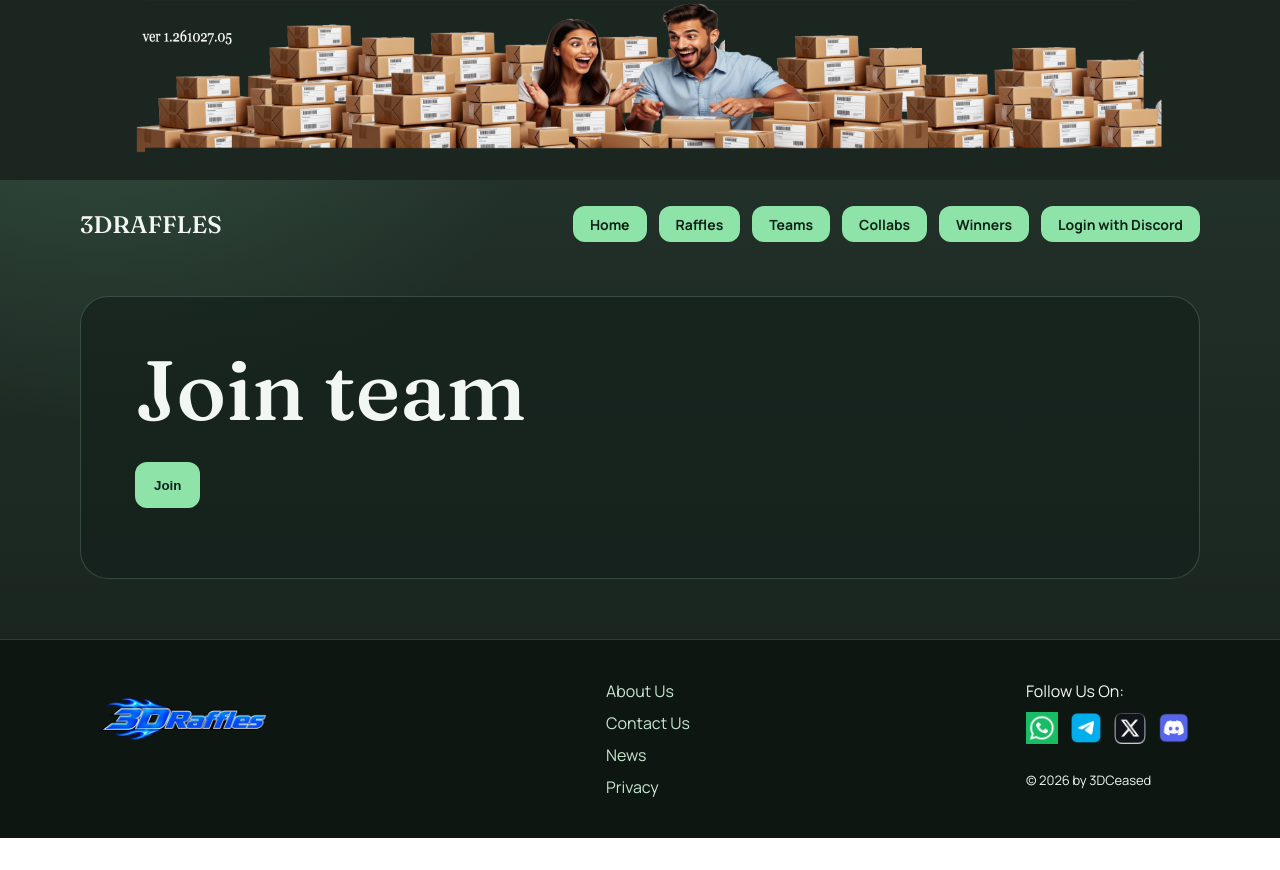
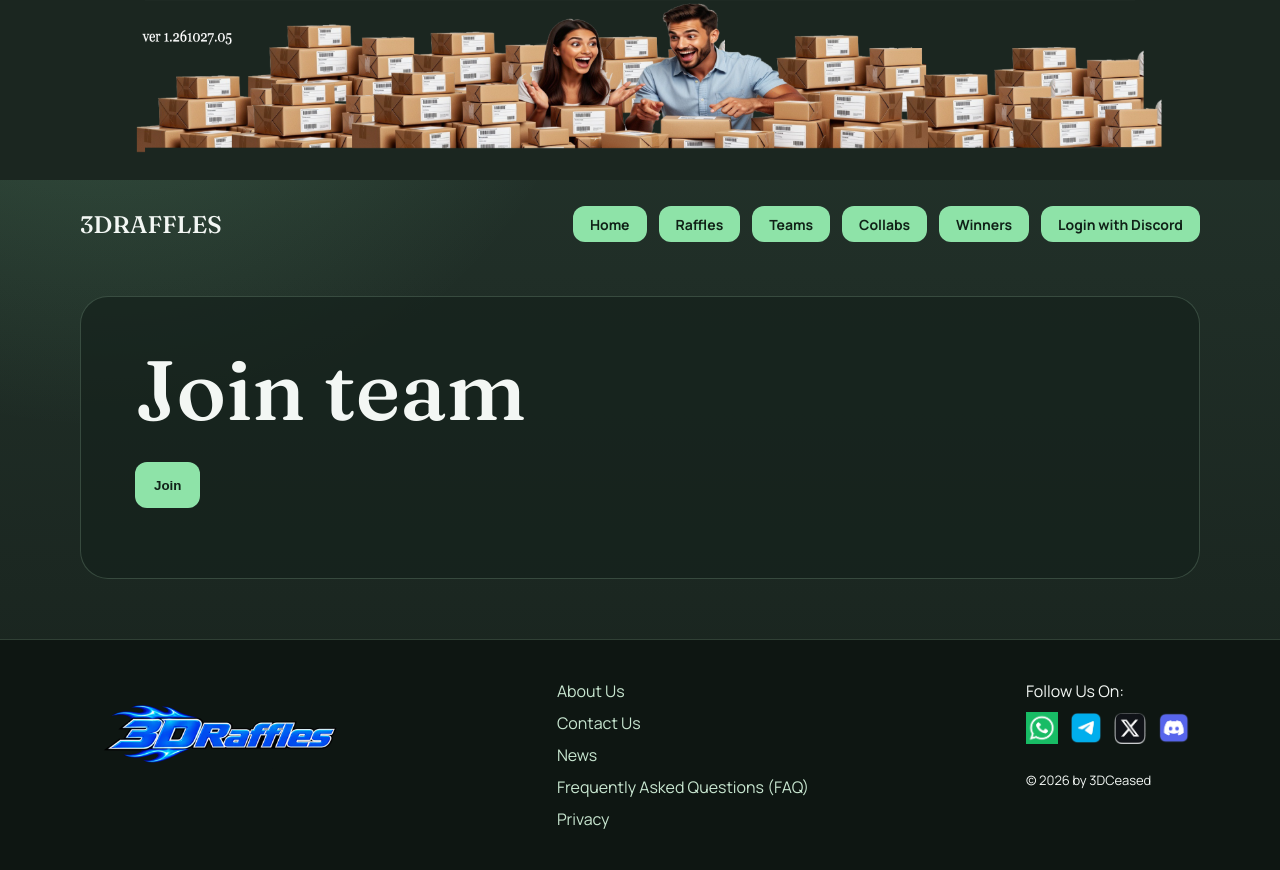
Before and after one commit to Faren450/3DRaffles, a website: page whitelist-raffle-website/join.html in a window 1280 px wide. Before the commit the page ends 838 px from the top, so only its background shows below. Drawn offline with Linux system fonts and the light colour scheme.

Commit message:
Revise footer and social links in join.html
Updated footer section with new links and improved layout.

```diff
--- a/whitelist-raffle-website/join.html
+++ b/whitelist-raffle-website/join.html
@@ -37,26 +37,27 @@
       document.getElementById('result').textContent = data.message || data.error || 'Could not join';
     };
   </script>
+	  <!--------- START FOOTER PAGE ----------->
  <footer class="site-footer">
   <div class="footer-inner">
     <div class="footer-logo">
-      <img src="logo.png" alt="3DRaffles" style="max-width:180px;">
+      <img src="logo.png" alt="3DRaffles" style="max-width:250px;">
     </div>
-
     <div class="footer-links">
       <a href="about.html">About Us</a>
       <a href="contact.html">Contact Us</a>
       <a href="news.html">News</a>
+      <a href="FAQ.html">Frequently Asked Questions (FAQ)</a>
       <a href="privacy.html">Privacy</a>
      </div>
-
+	<!---------- START FOLLOW US DESCRIPTIONS ------------>
       <div class="footer-social">
     <p>Follow Us On:</p>
         <div style="display:flex; gap:12px; align-items:center;">
 	<a href="https://wa.me/yournumber" target="_blank">
         <img src="whatsapp.png" alt="WhatsApp" title="WhatsApp Connect" style="width:32px; height:32px;">
         </a>
-        <a href="https://t.me/yourtelegram" target="_blank">
+        <a href="https://t.me/+g-PJ355mGQI1M2Yx" target="_blank">
         <img src="telegram.png" alt="Telegram" title="Telegram Connect" style="width:32px; height:32px;">
         </a>
         <a href="https://x.com/3DCeasedNFT?s=20" target="_blank">
@@ -66,8 +67,11 @@
         <img src="discord.png" alt="Discord" title="Discord Connect" style="width:32px; height:32px;">
         </a>
         </div>
+	<!---------- END FOLLOW US DESCRIPTIONS ------------>
+
       <p style="margin-top:12px; font-size:13px;">© 2026 by 3DCeased</p>
       </div>
+	<!---------- END FOOTER DESCRIPTIONS ------------>
    </div>
   </div>
 </footer>
```
Lines whose indentation alone changed are shown as unchanged.
